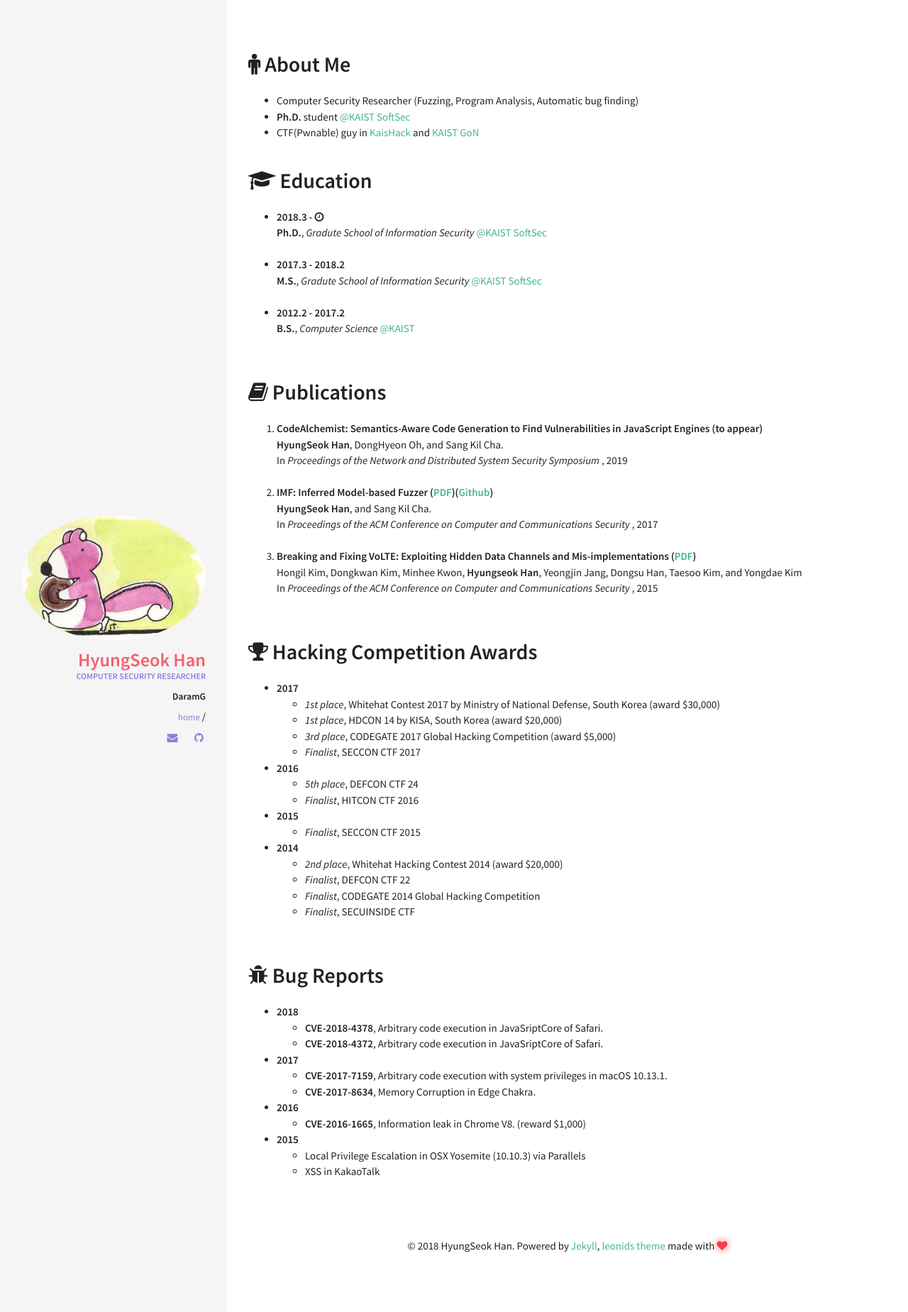
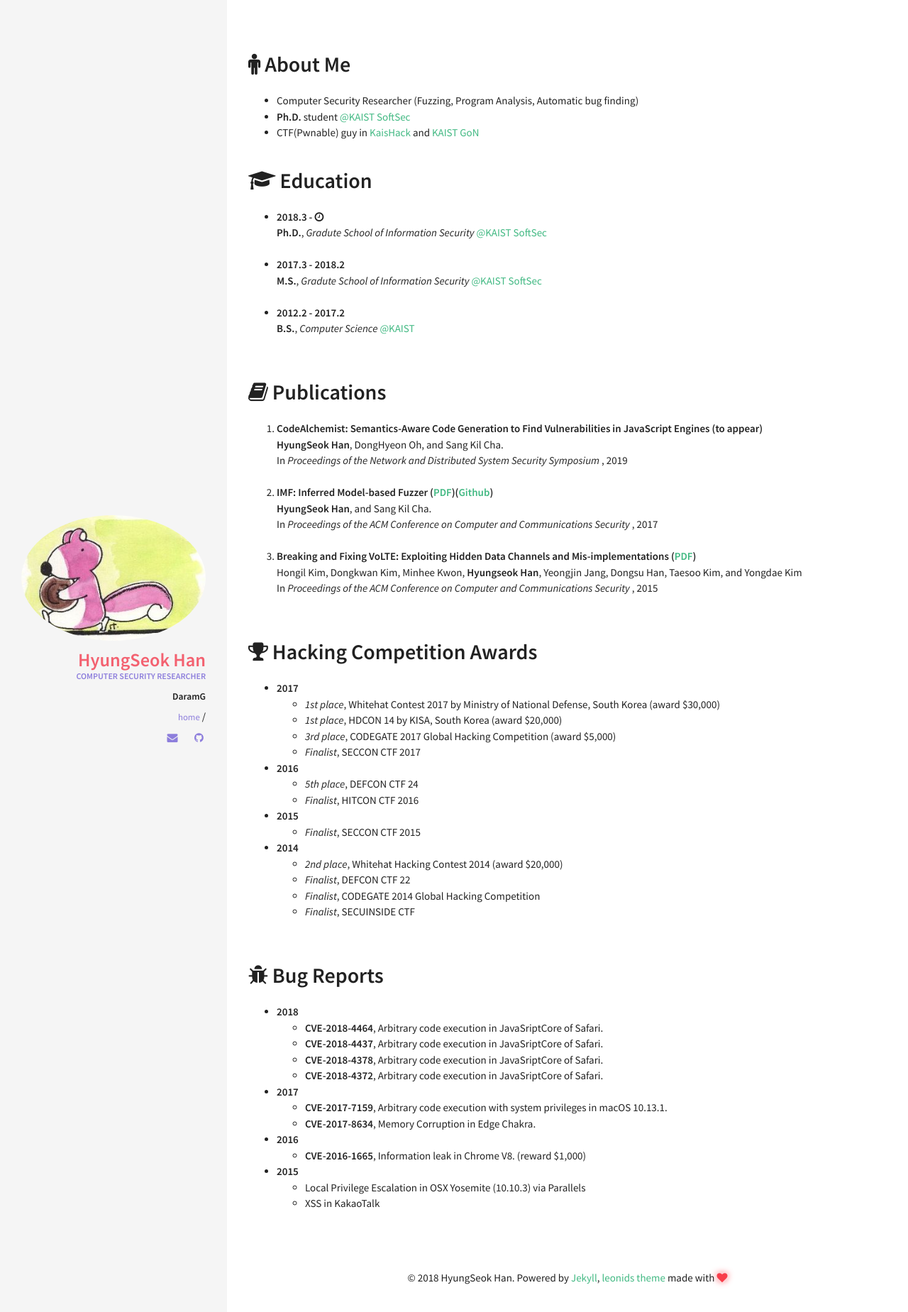
Before and after one commit to DaramG/daramg.github.io, a Jekyll site: the page built from index.html, in a window 1280 px wide. Shown: the top 1849 px of the page at 71% size. Built offline with Jekyll 4.4.1, drawn with Linux system fonts in a browser that asks for light colours.

Commit message:
Update bug.yml

```diff
--- a/_data/index/bug.yml
+++ b/_data/index/bug.yml
@@ -1,3 +1,9 @@
+- descr: <strong>CVE-2018-4464</strong>, Arbitrary code execution in JavaSriptCore of Safari.
+  year : 2018
+
+- descr: <strong>CVE-2018-4437</strong>, Arbitrary code execution in JavaSriptCore of Safari.
+  year : 2018
+
 - descr: <strong>CVE-2018-4378</strong>, Arbitrary code execution in JavaSriptCore of Safari.
   year : 2018
 
```
